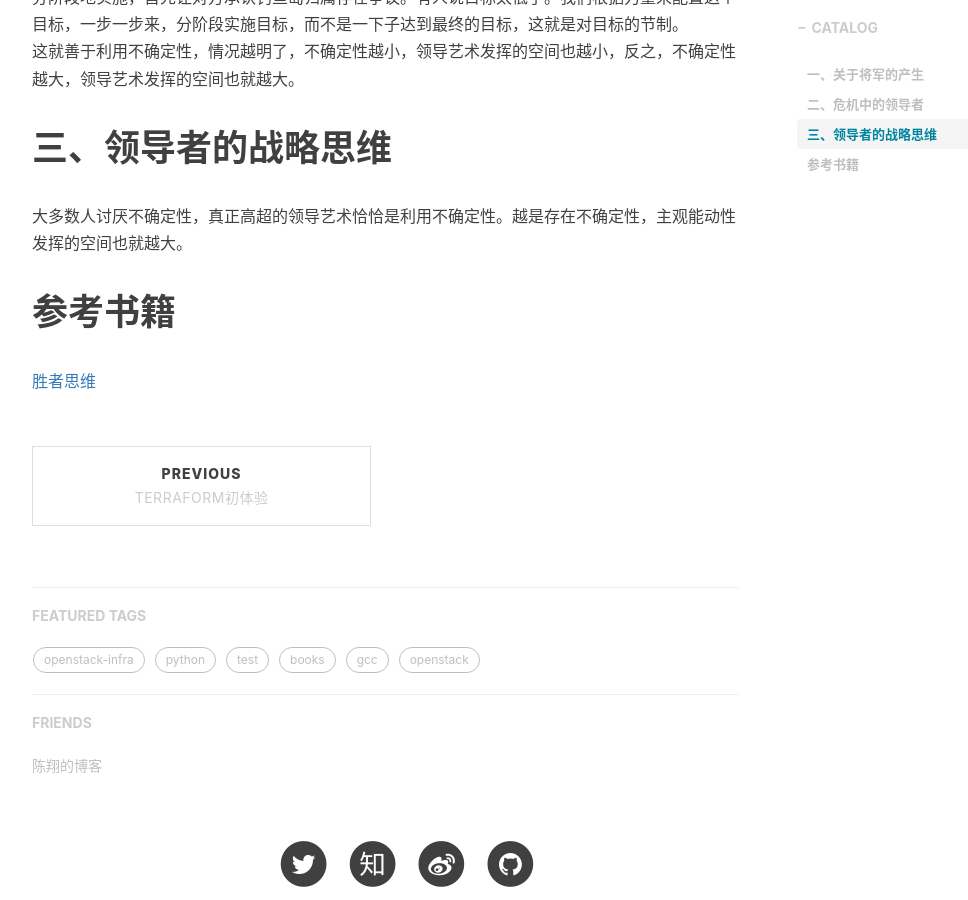
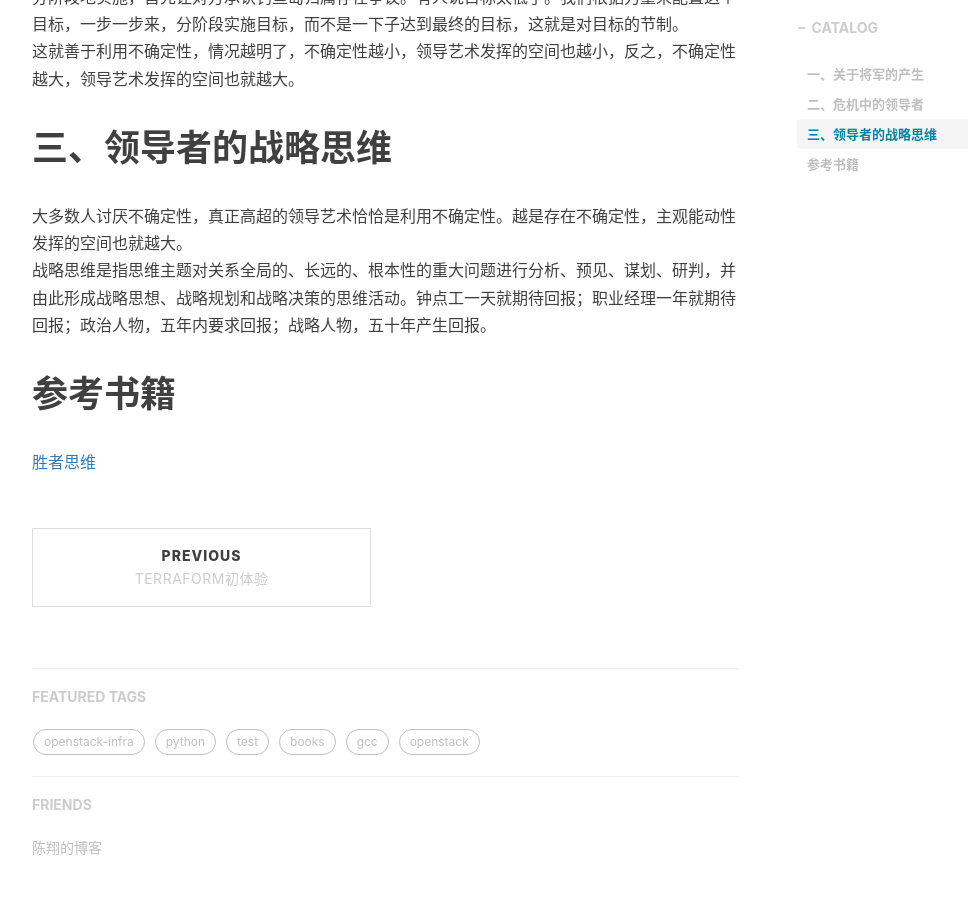
Before and after one commit to shihai1991/shihai1991.github.io, a Jekyll site: the page built from _posts/2022-08-04-胜者思维.md, in a window 1280 px wide and 900 px high, scrolled down 2109 px. Shown: the whole window, without its empty margins (233-1201 px from the left). Built offline with Jekyll 4.4.1, drawn with Linux system fonts in a browser that asks for light colours; nearby versions of some CDN libraries; comment, search, counter and statistics services are not loaded.

Commit message:
Update 2022-08-04-胜者思维.md

```diff
--- a/_posts/2022-08-04-胜者思维.md
+++ b/_posts/2022-08-04-胜者思维.md
@@ -43,6 +43,6 @@ OODA在战役战术层面很有用，但在战略层面，战略决心，有些
 
 # 三、领导者的战略思维
 大多数人讨厌不确定性，真正高超的领导艺术恰恰是利用不确定性。越是存在不确定性，主观能动性发挥的空间也就越大。
-
+战略思维是指思维主题对关系全局的、长远的、根本性的重大问题进行分析、预见、谋划、研判，并由此形成战略思想、战略规划和战略决策的思维活动。钟点工一天就期待回报；职业经理一年就期待回报；政治人物，五年内要求回报；战略人物，五十年产生回报。
 # 参考书籍
 [胜者思维](https://book.douban.com/subject/27038434/)
```
